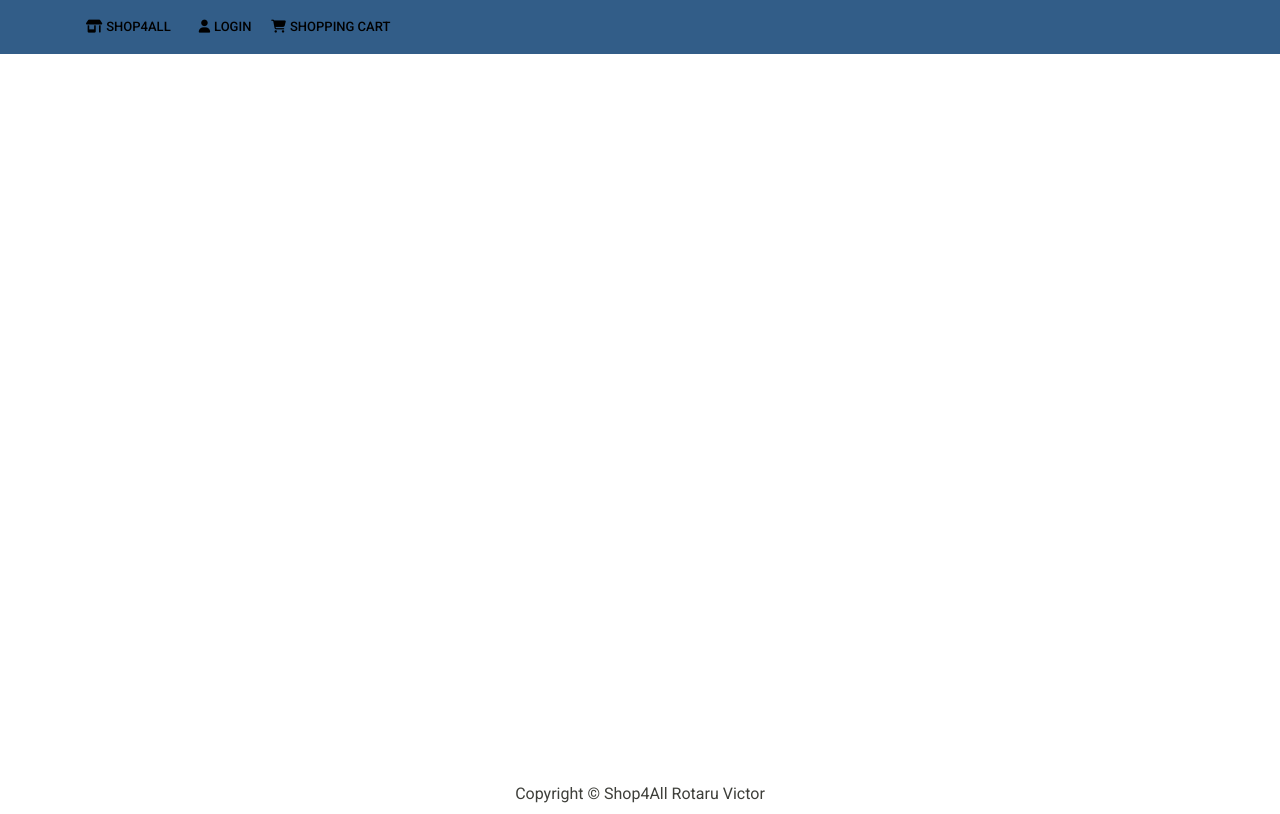
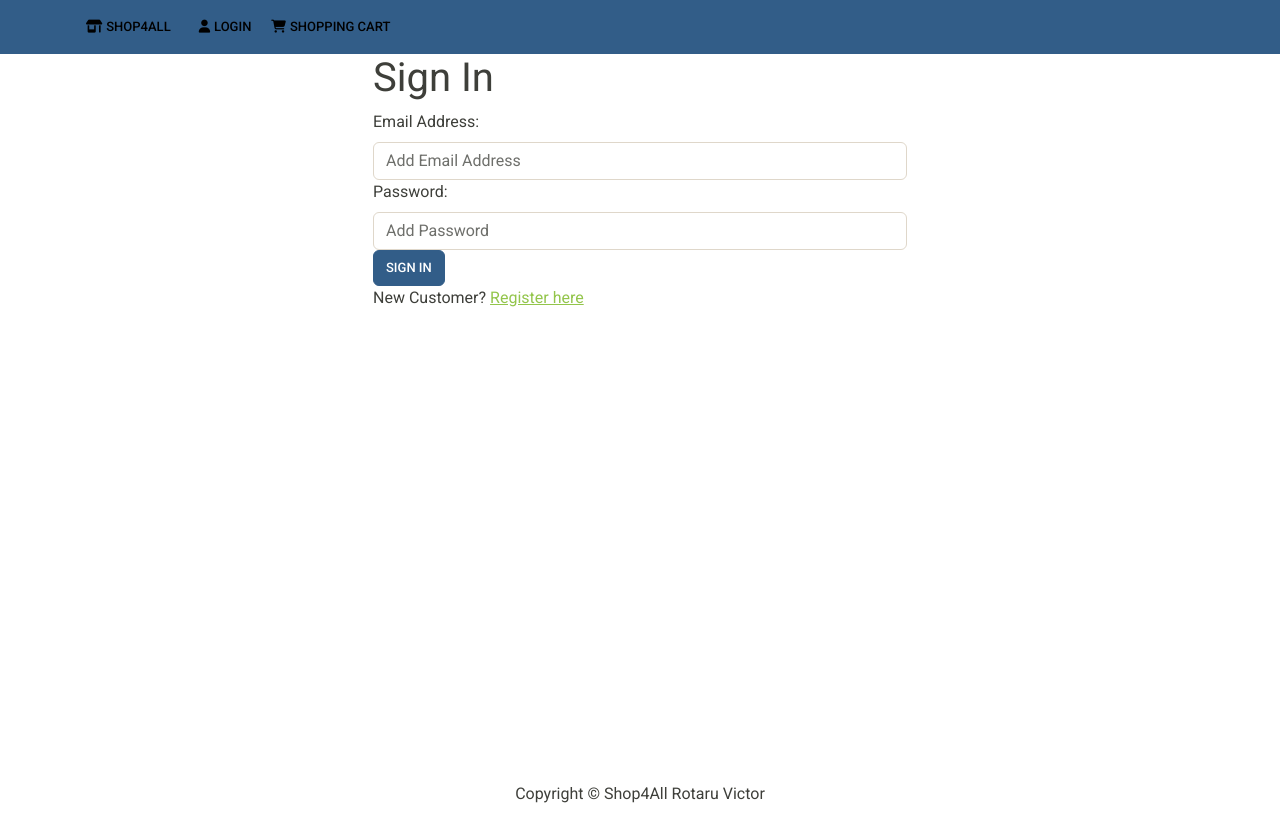
Before and after one commit to RtrVictor/Shop4All, a React (Create React App) app in the folder frontend/: page /login in a window 1280 px wide. Built offline with nearby package versions, Linux system fonts and the light colour scheme.

Commit message:
User Login Page & Functionality

```diff
--- a/frontend/src/App.js
+++ b/frontend/src/App.js
@@ -5,6 +5,7 @@ import { Container } from 'react-bootstrap'
 import HomePage from './pages/HomePage'
 import ProductPage from './pages/ProductPage'
 import ShoppingCartPage from './pages/ShoppingCartPage'
+import LoginPage from './pages/LoginPage'
 
 const App = () => {
   return (
@@ -16,6 +17,7 @@ const App = () => {
             <Route path='/' element={<HomePage />} exact />
             <Route path='/product/:id' element={<ProductPage />} />
             <Route path='/cart/:id?' element={<ShoppingCartPage />} />
+            <Route path='/login' element={<LoginPage />} />
           </Routes>
         </Container>
       </div>
--- /dev/null
+++ b/frontend/src/actions/userActions.js
@@ -0,0 +1,31 @@
+import axios from 'axios'
+
+export const loginUser = (email, password) => async (dispatch) => {
+  try {
+    dispatch({ type: 'USERLOGIN_REQUEST' })
+
+    const configuration = {
+      headers: {
+        'Content-Type': 'application/json',
+      },
+    }
+
+    const { data } = await axios.post(
+      '/api/users/login',
+      { email, password },
+      configuration
+    )
+
+    dispatch({ type: 'USERLOGIN_SUCCESS', payload: data })
+
+    localStorage.setItem('user', JSON.stringify(data))
+  } catch (error) {
+    dispatch({
+      type: 'USERLOGIN_FAIL',
+      payload:
+        error.response && error.response.data.message
+          ? error.response.data.message
+          : error.response,
+    })
+  }
+}
--- /dev/null
+++ b/frontend/src/components/FormContainer.js
@@ -0,0 +1,16 @@
+import React from 'react'
+import { Container, Row, Col } from 'react-bootstrap'
+
+const FormContainer = ({ children }) => {
+  return (
+    <Container>
+      <Row className='justify-content-md-center'>
+        <Col xs={12} md={6}>
+          {children}
+        </Col>
+      </Row>
+    </Container>
+  )
+}
+
+export default FormContainer
--- /dev/null
+++ b/frontend/src/pages/LoginPage.js
@@ -0,0 +1,74 @@
+import React, { useState, useEffect } from 'react'
+import { Link, useLocation, useNavigate } from 'react-router-dom'
+import { Form, Button, Row, Col, Spinner } from 'react-bootstrap'
+import { useDispatch, useSelector } from 'react-redux'
+import { loginUser } from '../actions/userActions'
+import FormContainer from '../components/FormContainer'
+
+const LoginPage = () => {
+  const location = useLocation()
+  const navigate = useNavigate()
+  const dispatch = useDispatch()
+
+  const [email, setEmail] = useState('')
+  const [password, setPassword] = useState('')
+
+  const redirect = location.search ? location.search.split('=')[1] : '/'
+
+  const login = useSelector((state) => state.login)
+  const { loading, user, error } = login
+
+  useEffect(() => {
+    if (user) {
+      navigate(redirect)
+    }
+  }, [navigate, user, redirect])
+
+  const submitHandler = (e) => {
+    e.preventDefault()
+    dispatch(loginUser(email, password))
+  }
+
+  return (
+    <FormContainer>
+      <h1>Sign In</h1>
+      {error && <div className='alert-danger py-3 text-center'>{error}</div>}
+      {loading && (
+        <Spinner animation='border' role='status'>
+          <span className='visually-hidden'>Loading...</span>
+        </Spinner>
+      )}
+      <Form onSubmit={submitHandler}>
+        <Form.Group>
+          <Form.Label>Email Address:</Form.Label>
+          <Form.Control
+            type='email'
+            placeholder='Add Email Address'
+            value={email}
+            onChange={(e) => setEmail(e.target.value)}
+          ></Form.Control>
+        </Form.Group>
+        <Form.Group>
+          <Form.Label>Password:</Form.Label>
+          <Form.Control
+            type='password'
+            placeholder='Add Password'
+            value={password}
+            onChange={(e) => setPassword(e.target.value)}
+          ></Form.Control>
+        </Form.Group>
+        <Button type='submit'>Sign In</Button>
+      </Form>
+      <Row>
+        <Col>
+          New Customer?{' '}
+          <Link to={redirect ? `/register?redirect=${redirect}` : '/register'}>
+            Register here
+          </Link>
+        </Col>
+      </Row>
+    </FormContainer>
+  )
+}
+
+export default LoginPage
--- /dev/null
+++ b/frontend/src/reduceres/userReducers.js
@@ -0,0 +1,14 @@
+export const loginReducer = (state = {}, action) => {
+  switch (action.type) {
+    case 'USERLOGIN_REQUEST':
+      return { loading: true }
+    case 'USERLOGIN_SUCCESS':
+      return { loading: false, user: action.payload }
+    case 'USERLOGIN_FAIL':
+      return { loading: false, error: action.payload }
+    case 'USERLOGOUT':
+      return {}
+    default:
+      return state
+  }
+}
--- a/frontend/src/reduxstore.js
+++ b/frontend/src/reduxstore.js
@@ -6,11 +6,13 @@ import {
   productSingleReducer,
 } from './reduceres/productReducers'
 import { shoppingCartReducer } from './reduceres/shoppingCartReducers'
+import { loginReducer } from './reduceres/userReducers'
 
 const reducer = combineReducers({
   productList: productListReducer,
   productSingle: productSingleReducer,
   shoppingCart: shoppingCartReducer,
+  login: loginReducer,
 })
 const shoppingCartProductsFromLocalStorage = localStorage.getItem(
   'shoppingCartProducts'
@@ -18,8 +20,13 @@ const shoppingCartProductsFromLocalStorage = localStorage.getItem(
   ? JSON.parse(localStorage.getItem('shoppingCartProducts'))
   : []
 
+const userFromLocalStorage = localStorage.getItem('user')
+  ? JSON.parse(localStorage.getItem('user'))
+  : null
+
 const initialState = {
   shoppingCart: { shoppingCartProducts: shoppingCartProductsFromLocalStorage },
+  login: { user: userFromLocalStorage },
 }
 const middleware = [thunk]
 const reduxStore = createStore(
```
